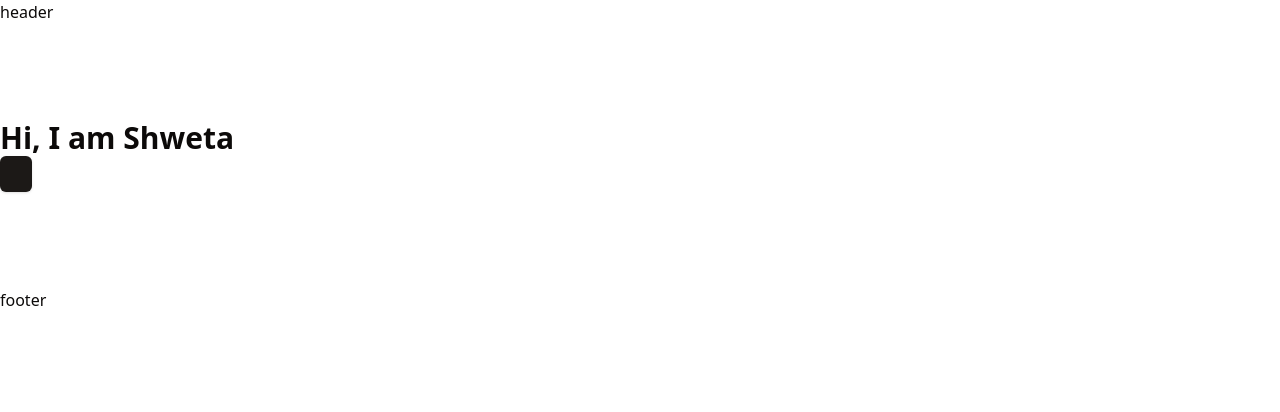
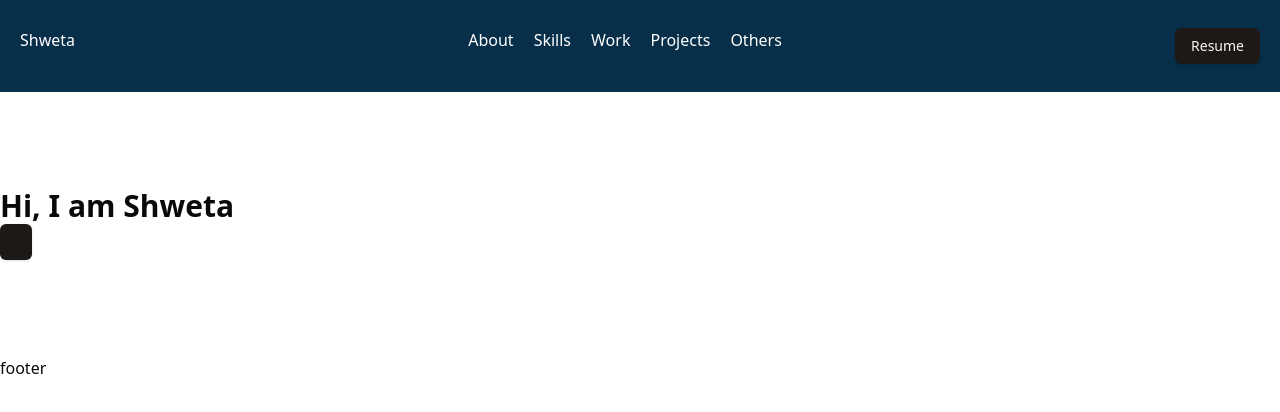
Before and after one commit to shwetaps605/roy-official, a Next.js app: page / in a window 1280 px wide. Shown: the top 412 px of the page. Built offline with nearby package versions, Linux system fonts and the light colour scheme.

Commit message:
added some content to the header

```diff
--- a/components/header.tsx
+++ b/components/header.tsx
@@ -1,7 +1,20 @@
+import { Button } from "./ui/button"
 
 const Header = () => {
   return (
-    <div>header</div>
+    <div className="flex flex-row justify-between w-full px-5 py-7 bg-sky-950 text-white">
+        <div><h2>Shweta</h2></div>
+        <ul className="flex flex-row justify-between gap-5">
+            <li>About</li>
+            <li>Skills</li>
+            <li>Work</li>
+            <li>Projects</li>
+            <li>Others</li>
+        </ul>
+        <div>
+            <Button>Resume</Button>
+        </div>
+    </div>
   )
 }
 
```
